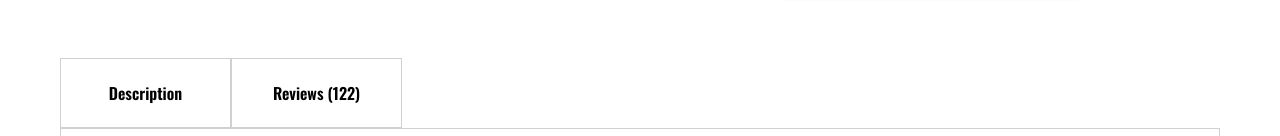
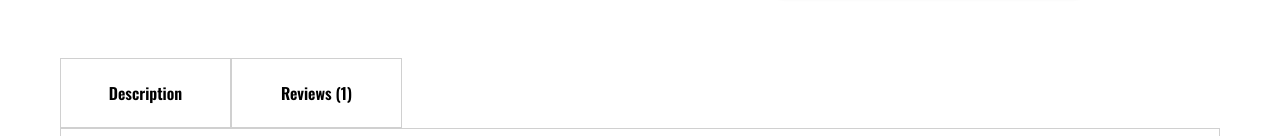
Before and after one commit to Samhan-6/gemsite, a React (Vite) app in the folder gemsite/: page /product/1 in a window 1280 px wide. Shown: the part 816-952 px from the top of the page. Built offline with nearby package versions, Linux system fonts and the light colour scheme.

Commit message:
update the description component

```diff
--- a/gemsite/src/components/descriptionbox/DescriptionBox.jsx
+++ b/gemsite/src/components/descriptionbox/DescriptionBox.jsx
@@ -5,7 +5,7 @@ const DescriptionBox = () => {
     <div className='descriptionbox'>
       <div className='descriptionbox-navigator'>
         <div className='descriptionbox-nav-box'>Description</div>
-        <div className='descriptionbox-nav-box fade'>Reviews (122)</div>
+        <div className='descriptionbox-nav-box fade'>Reviews (1)</div>
       </div>
 
       <div className='descriptionbox-description'>
```
